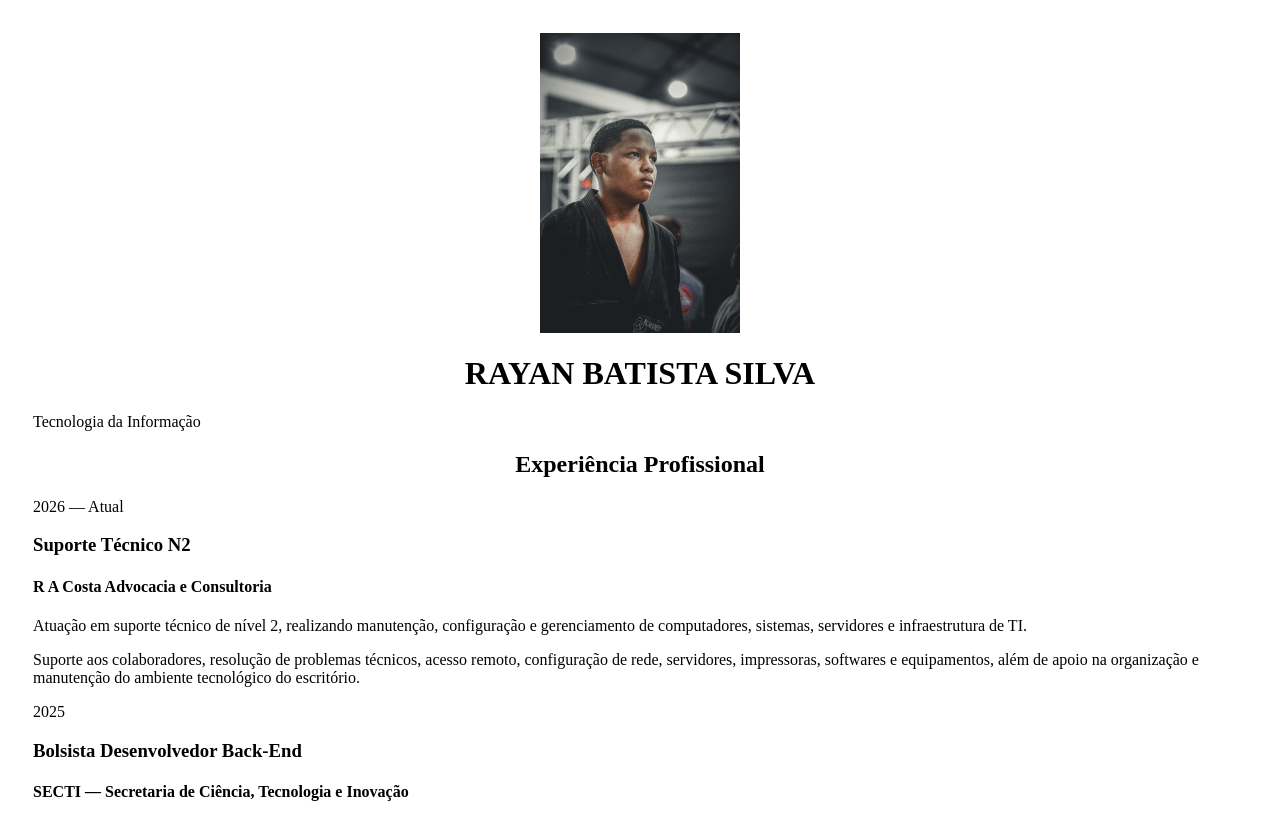
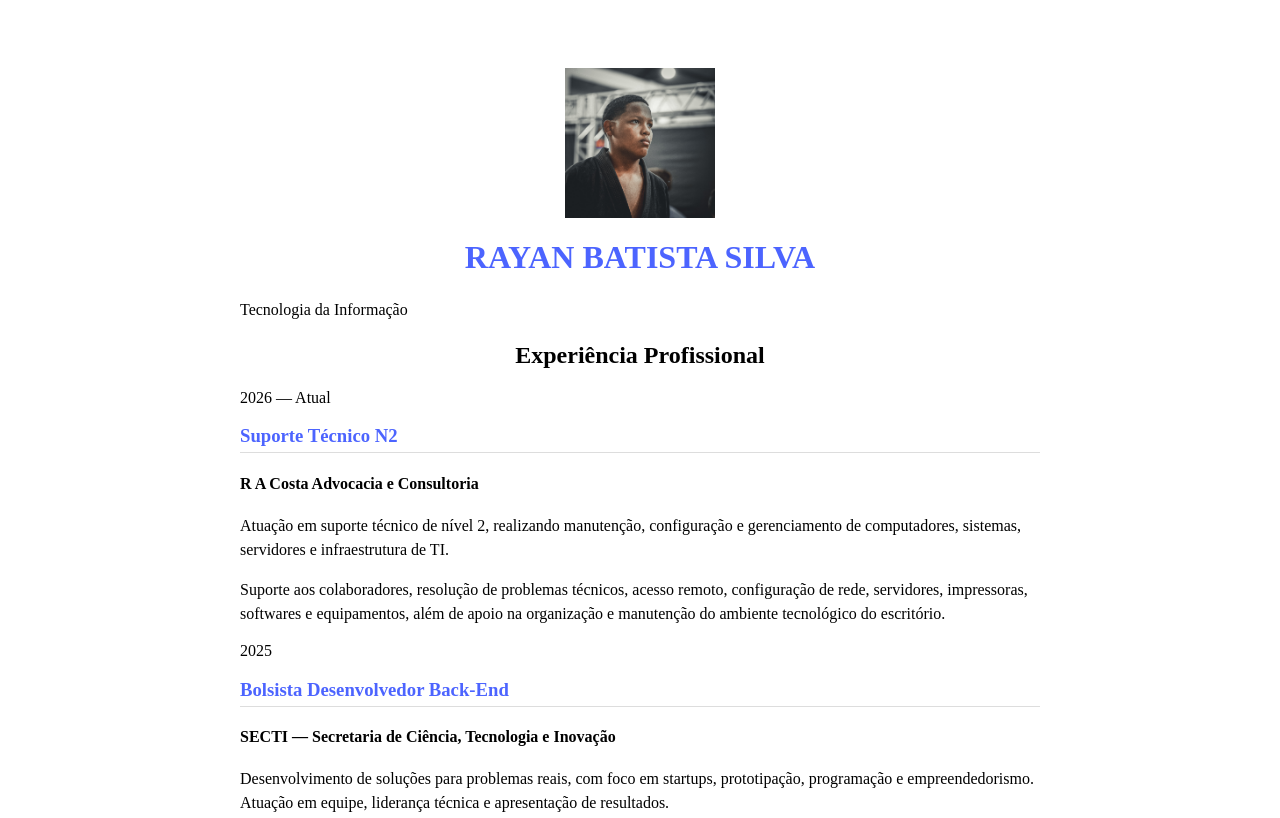
Before and after one commit to racostarayansilva-oss/meu-curriculo, a plain HTML site: page index.html in a window 1280 px wide. Shown: the top 818 px of the page. Drawn offline with Linux system fonts and the light colour scheme.

Commit message:
Update styles for body, images, and headings

````diff
--- a/styles.css
+++ b/styles.css
@@ -1,16 +1,42 @@
-body{
-  padding: 25px;
+```css
+body {
+  margin: 0;
+  padding: 30px;
+  background: #f2f2f2;
+  font-family: Arial, sans-serif;
 }
-.title {
+
+.curriculo {
+  width: 800px;
+  margin: auto;
+  padding: 40px;
+  background: white;
+}
+
+h1 {
   text-align: center;
-	color: #4c64ff;
+  color: #4c64ff;
 }
-h1, h2 {
+
+h2 {
   text-align: center;
 }
+
+h3 {
+  color: #4c64ff;
+  border-bottom: 1px solid #ddd;
+  padding-bottom: 5px;
+}
+
 img {
   display: block;
-  margin: 0 auto;
-  max-width: 200px;
+  width: 150px;
+  height: 150px;
+  object-fit: cover;
+  margin: 20px auto;
+}
 
+p {
+  line-height: 1.5;
 }
+```
````
